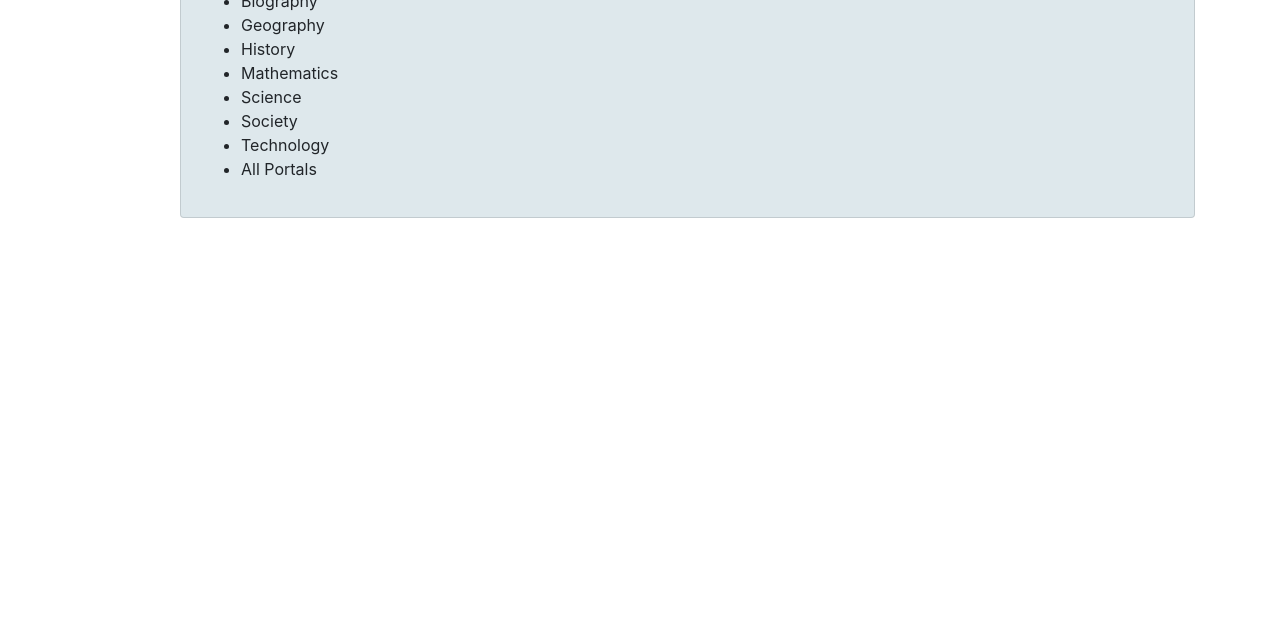
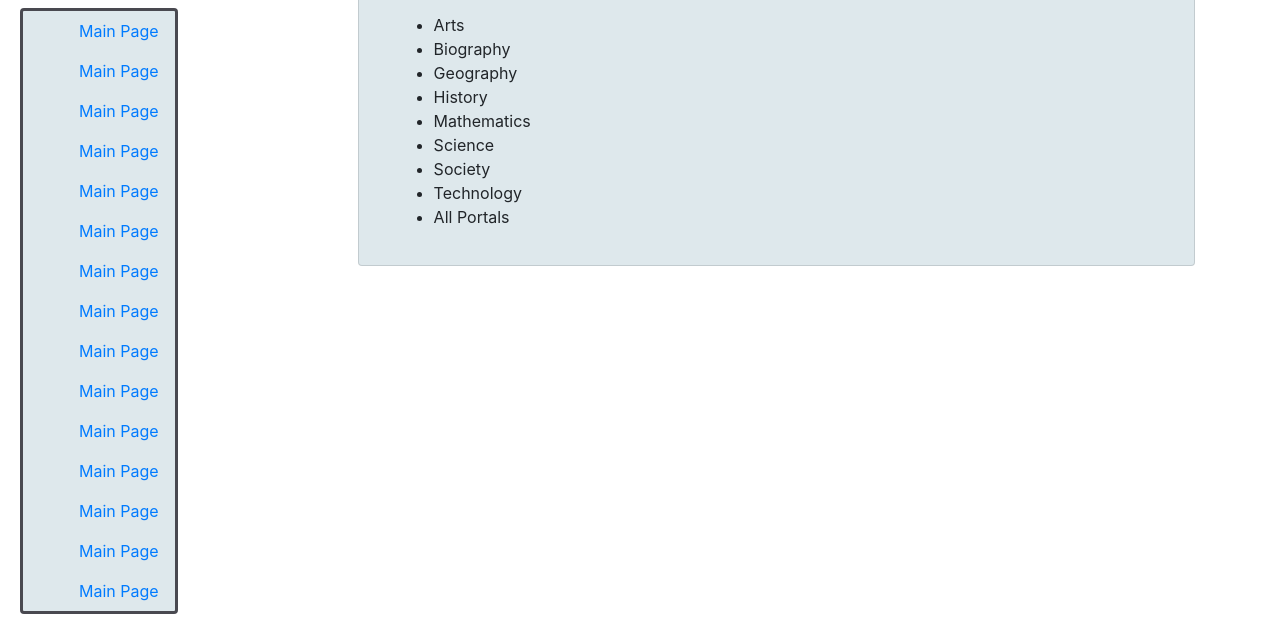
Before and after one commit to yoshimario/wikipedia-remake, a plain HTML site: page index.html in a window 1280 px wide. Shown: the part 202-832 px from the top of the page. Before the commit the page ends 800 px from the top, so only its background shows below. Drawn offline with Linux system fonts and the light colour scheme.

Commit message:
Add start of navbar on left

```diff
--- a/css/styles.css
+++ b/css/styles.css
@@ -1,4 +1,4 @@
-#link {
+.link {
   color: blue;
 }
 
@@ -11,3 +11,20 @@
   float: left;
   margin-left: 30px;
 }
+
+.leftnavbarlinks {
+  text-align: center;
+  margin-left: 20px;
+  float: left;
+  position: relative;
+  left: -180px;
+  margin-top: 200px;
+  list-style: none;
+  border: solid rgb(73, 73, 80);
+  border-radius: 4px;
+  background-color: rgb(222, 232, 236);
+}
+
+.mycard {
+  border: solid blue;
+}
--- a/index.html
+++ b/index.html
@@ -6,16 +6,67 @@
   <link href="css/styles.css" rel="stylesheet" type="text/css">
 </head>
 <body>
-  <div class="leftnav">
     <img class="logo" src="img/wiki-logo.png" width="150px">
-  </div>
+    <ul class="leftnavbarlinks link">
+      <li class="linkitem">
+        <a class="nav-link active" href="#">Main Page</a>
+      </li>
+      <li class="linkitem">
+        <a class="nav-link active" href="#">Main Page</a>
+      </li>
+      <li class="linkitem">
+        <a class="nav-link active" href="#">Main Page</a>
+      </li>
+      <li class="linkitem">
+        <a class="nav-link active" href="#">Main Page</a>
+      </li>
+      <li class="linkitem">
+        <a class="nav-link active" href="#">Main Page</a>
+      </li>
+      <li class="linkitem">
+        <a class="nav-link active" href="#">Main Page</a>
+      </li>
+      <li class="linkitem">
+        <a class="nav-link active" href="#">Main Page</a>
+      </li>
+      <li class="linkitem">
+        <a class="nav-link active" href="#">Main Page</a>
+      </li>
+      <li class="linkitem">
+        <a class="nav-link active" href="#">Main Page</a>
+      </li>
+      <li class="linkitem">
+        <a class="nav-link active" href="#">Main Page</a>
+      </li>
+      <li class="linkitem">
+        <a class="nav-link active" href="#">Main Page</a>
+      </li>
+      <li class="linkitem">
+        <a class="nav-link active" href="#">Main Page</a>
+      </li>
+      <li class="linkitem">
+        <a class="nav-link active" href="#">Main Page</a>
+      </li>
+      <li class="linkitem">
+        <a class="nav-link active" href="#">Main Page</a>
+      </li>
+      <li class="linkitem">
+        <a class="nav-link active" href="#">Main Page</a>
+      </li>
+    </ul>
+
+
+
 
   <div class="container">
     <div class="card headercard">
       <div class="card-body">
-        <h1>Welcome to <a id="link" href="#">Wikipedia</a>,</h1>
+        <div class="col-6">
+        <h1>Welcome to <a class="link" href="#">Wikipedia</a>,</h1>
         <p>The free encyclopedia that anyone can edit</p>
         <p>5,078,000 articles in <a id="link" href="#">English</a></p>
+      </div>
+      <div class="col-6">
         <ul id="headlist">
           <li>Arts</li>
           <li>Biography</li>
@@ -28,6 +79,7 @@
           <li>All Portals</li>
         </ul>
       </div>
+      </div>
     </div>
   </div>
 </body>
```
